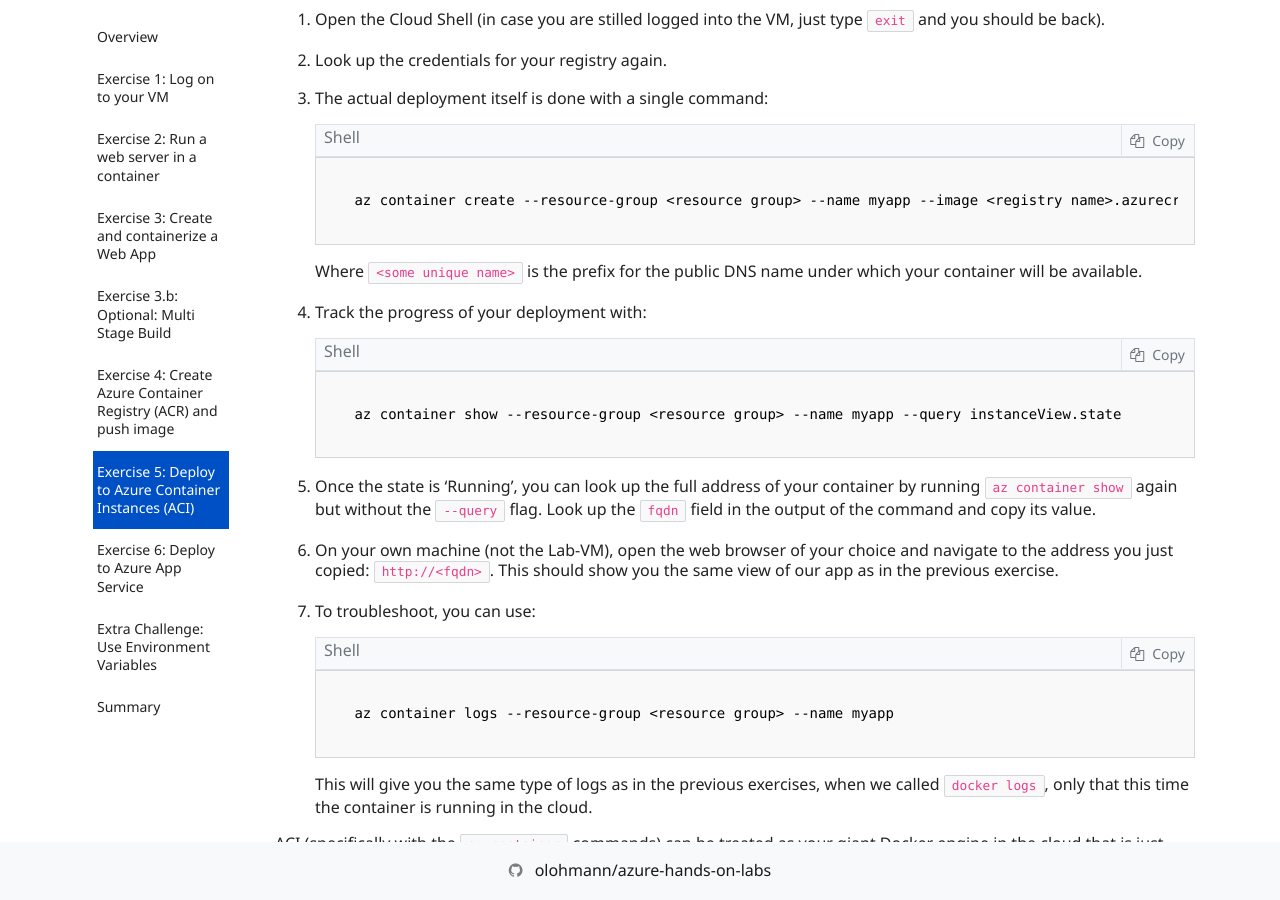
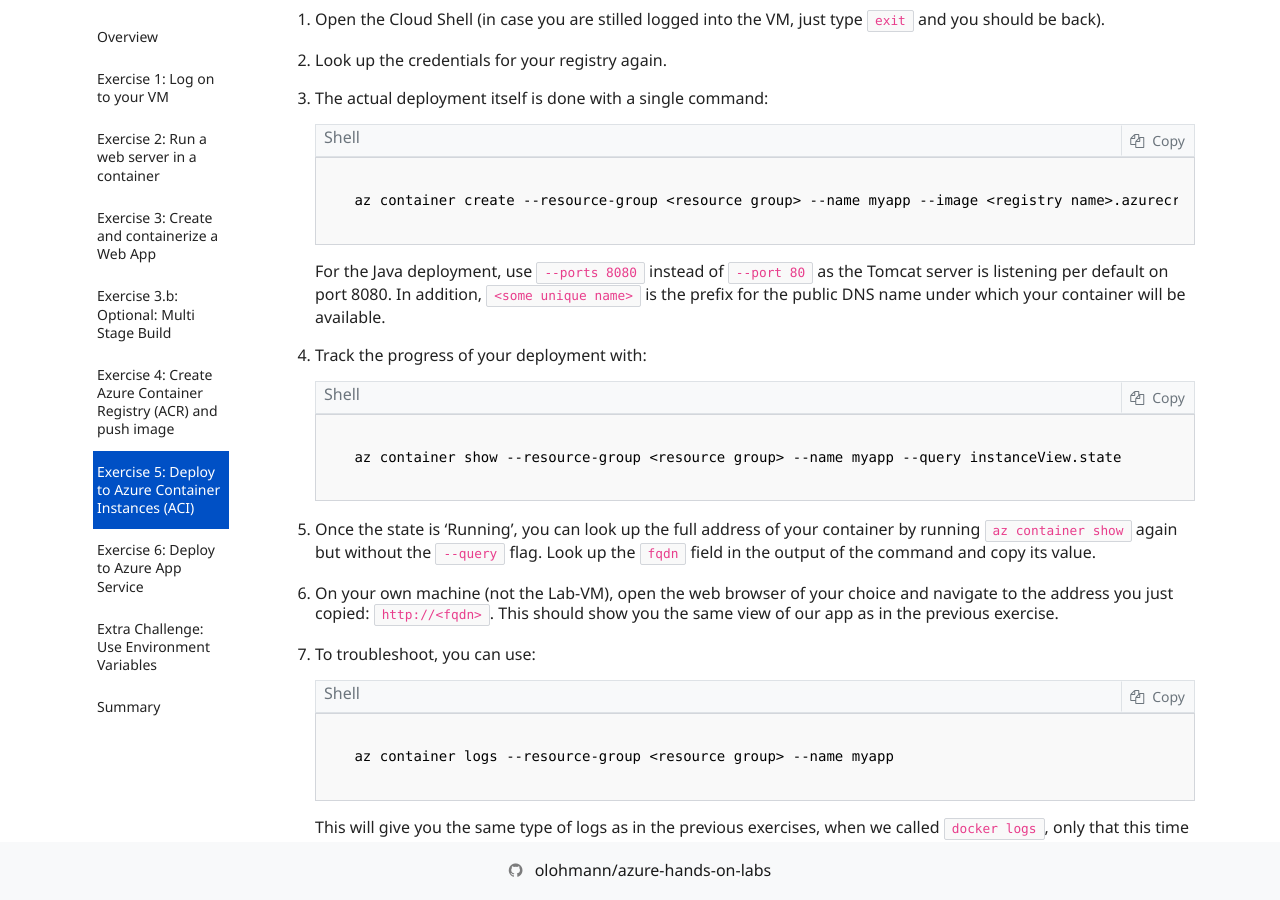
Before and after one commit to olohmann/azure-hands-on-labs, a Jekyll site: the page built from labs/04_containers_on_azure/containers_on_azure.md, in a window 1280 px wide and 900 px high, scrolled down 11713 px. Built offline with Jekyll 4.4.1, drawn with Linux system fonts in a browser that asks for light colours; nearby versions of some CDN libraries; our own code applies the rules of GitHub Pages for plain Markdown files; comment, search, counter and statistics services are not loaded.

Commit message:
Port 8080 for Java app hint.

````diff
--- a/labs/04_containers_on_azure/containers_on_azure.md
+++ b/labs/04_containers_on_azure/containers_on_azure.md
@@ -255,7 +255,7 @@ The easiest way to deploy a container to a PaaS service in Azure is to use ACI,
     az container create --resource-group <resource group> --name myapp --image <registry name>.azurecr.io/myappimage:v1.0 --cpu 1 --memory 1 --registry-login-server <registry name>.azurecr.io --registry-username <registry user> --registry-password <registry password> --dns-name-label <some unique name> --ports 80
     ```
 
-    Where `<some unique name>` is the prefix for the public DNS name under which your container will be available.
+    For the Java deployment, use `--ports 8080` instead of `--port 80` as the Tomcat server is listening per default on port 8080. In addition, `<some unique name>` is the prefix for the public DNS name under which your container will be available.
 
 1. Track the progress of your deployment with:
 
````
